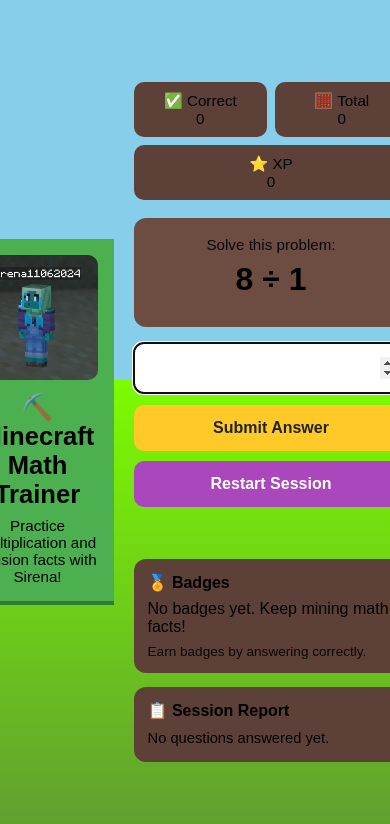
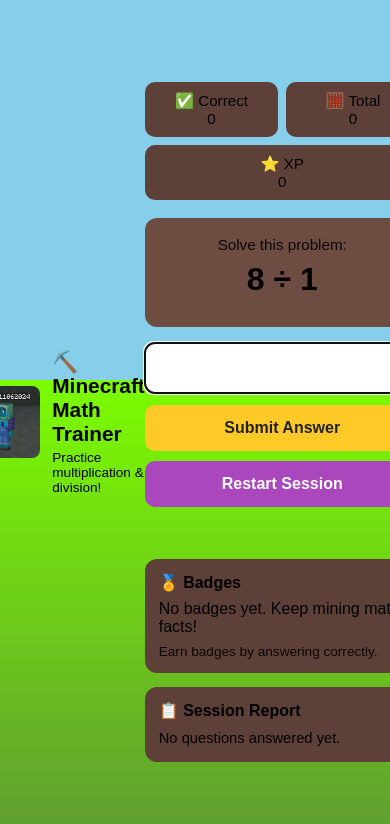
Before and after one commit to gregaurit/code, a plain HTML site: page index.html in a window 390 px wide. Shown: the top 824 px of the page. Drawn offline with Linux system fonts and the light colour scheme.

Commit message:
Update index.html
updated mobile version

```diff
--- a/index.html
+++ b/index.html
@@ -32,26 +32,28 @@
       overflow: hidden;
     }
 
-    .header {
-      background: #4caf50;
-      padding: 16px;
-      text-align: center;
-      border-bottom: 4px solid #2e7d32;
-    }
+    .header-row{
+  display:flex;
+  align-items:center;
+  justify-content:center;
+  gap:12px;
+}
 
-    .header h1 {
-      margin: 0;
-      font-size: 1.6rem;
-    }
+.character{
+  width:70px;
+  height:auto;
+  border-radius:8px;
+}
 
-    .header p {
-      margin: 8px 0 0;
-      font-size: 0.95rem;
-    }
+.header-text h1{
+  margin:0;
+  font-size:1.3rem;
+}
 
-    .content {
-      padding: 20px;
-    }
+.header-text p{
+  margin:4px 0 0 0;
+  font-size:.85rem;
+}
 
     .stats {
       display: flex;
@@ -174,11 +176,14 @@
 
 <div class="header">
 
-<img src="character.png"
-style="width:120px;border-radius:10px;margin-bottom:8px;">
+  <div class="header-row">
+    <img src="character.png" class="character">
 
-<h1>⛏️ Minecraft Math Trainer</h1>
-<p>Practice multiplication and division facts with Sirena!</p>
+    <div class="header-text">
+      <h1>⛏️ Minecraft Math Trainer</h1>
+      <p>Practice multiplication & division!</p>
+    </div>
+  </div>
 
 </div>
 
```
